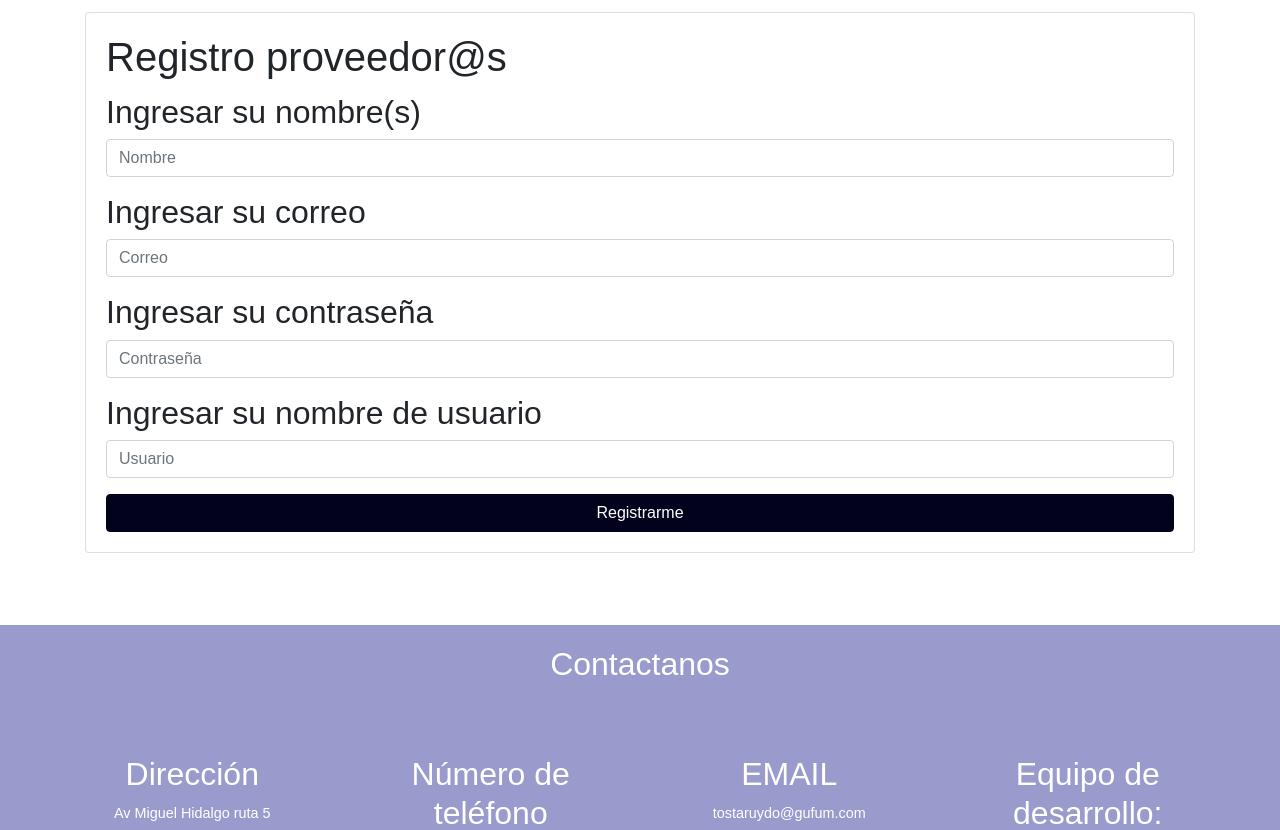
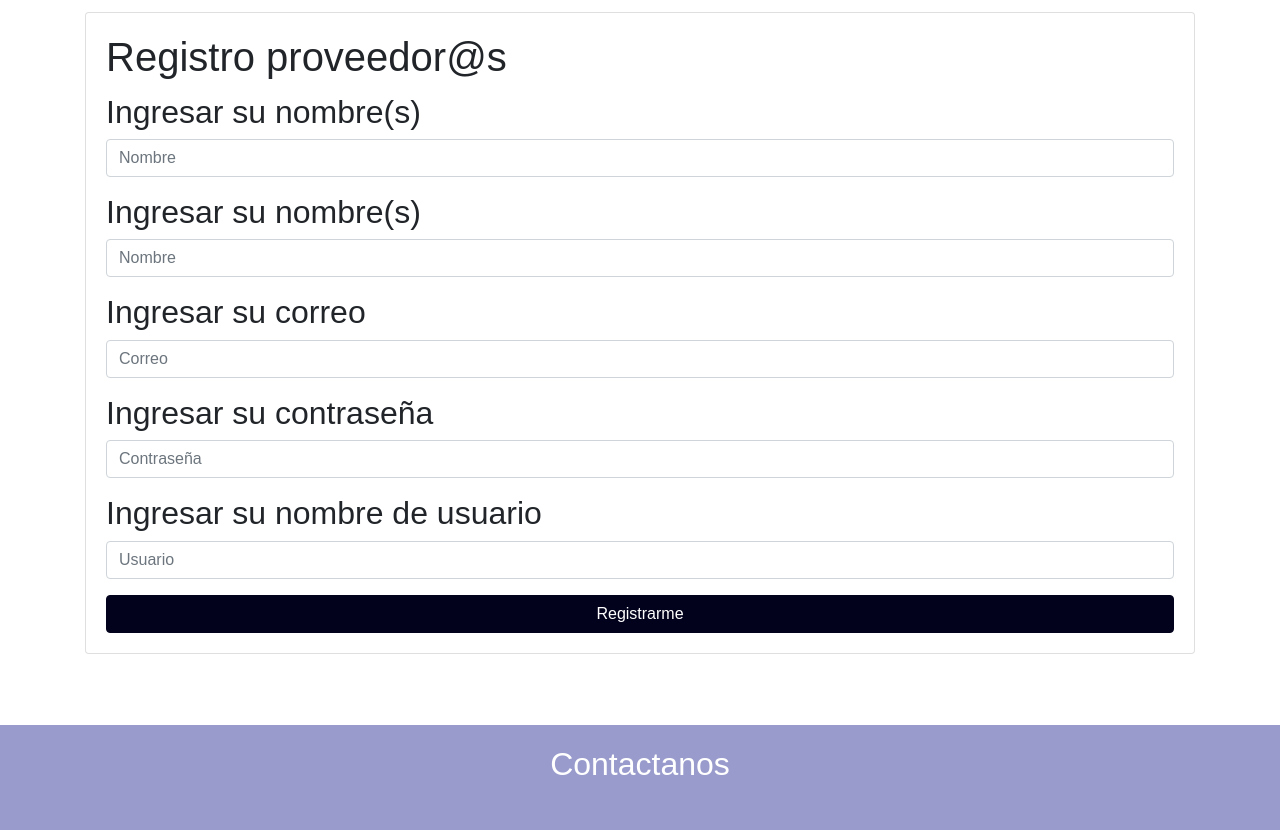
Before and after one commit to RicardoGH8/Mujer_emprende-main, a PHP site: page /Views/Public/Registro_proveedora.php in a window 1280 px wide. Shown: the part 163-993 px from the top of the page. Run offline with PHP 8.4, Linux system fonts and the light colour scheme; some web fonts are replaced.

Commit message:
Add files via upload

```diff
--- a/Views/Public/Registro_proveedora.php
+++ b/Views/Public/Registro_proveedora.php
@@ -35,20 +35,30 @@
                         <input type="text" class="form-control" placeholder="Nombre" required autocomplete="off" name="Nombre" />
                     </div>
                     <!-- Campo para ingresar el correo -->
+                    <!-- Campo para ingresar el nombre(s) -->
+<div class="form-group">
+    <h2>Ingresar su nombre(s)</h2>
+    <input type="text" class="form-control" placeholder="Nombre" required autocomplete="off" name="Nombre" pattern=".*\S+.*">
+</div>
+
+<!-- Campo para ingresar el correo -->
 <div class="form-group">
     <h2>Ingresar su correo</h2>
-                        <input type="email" class="form-control" placeholder="Correo" required autocomplete="off" name="Correo" />
+    <input type="email" class="form-control" placeholder="Correo" required autocomplete="off" name="Correo" pattern=".*\S+.*">
 </div>
+
 <!-- Campo para ingresar la contraseña -->
 <div class="form-group">
     <h2>Ingresar su contraseña</h2>
-                        <input type="password" class="form-control" placeholder="Contraseña" required autocomplete="off" name="Contraseña" />
+    <input type="password" class="form-control" placeholder="Contraseña" required autocomplete="off" name="Contraseña" pattern=".*\S+.*">
 </div>
+
 <!-- Campo para ingresar el nombre de usuario -->
 <div class="form-group">
     <h2>Ingresar su nombre de usuario</h2>
-                        <input type="text" class="form-control" placeholder="Usuario" required autocomplete="off" name="Usuario" />
+    <input type="text" class="form-control" placeholder="Usuario" required autocomplete="off" name="Usuario" pattern=".*\S+.*">
 </div>
+
                     <!-- Botón de registro con color personalizado -->
                     <button type="submit" class="btn btn-primary btn-block" value="$Insertarcuenta" name="enviar">Registrarme</button>
                 </div>
```
Lines whose indentation alone changed are shown as unchanged.
